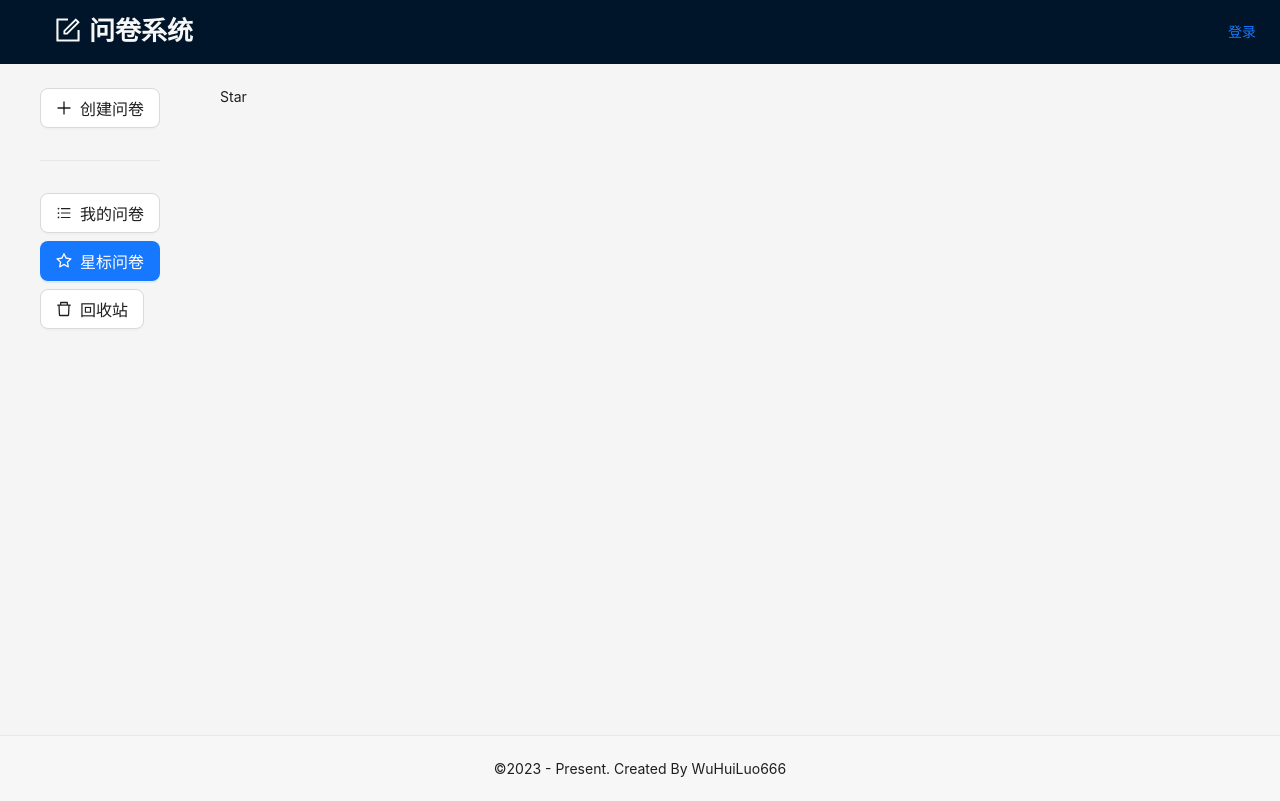
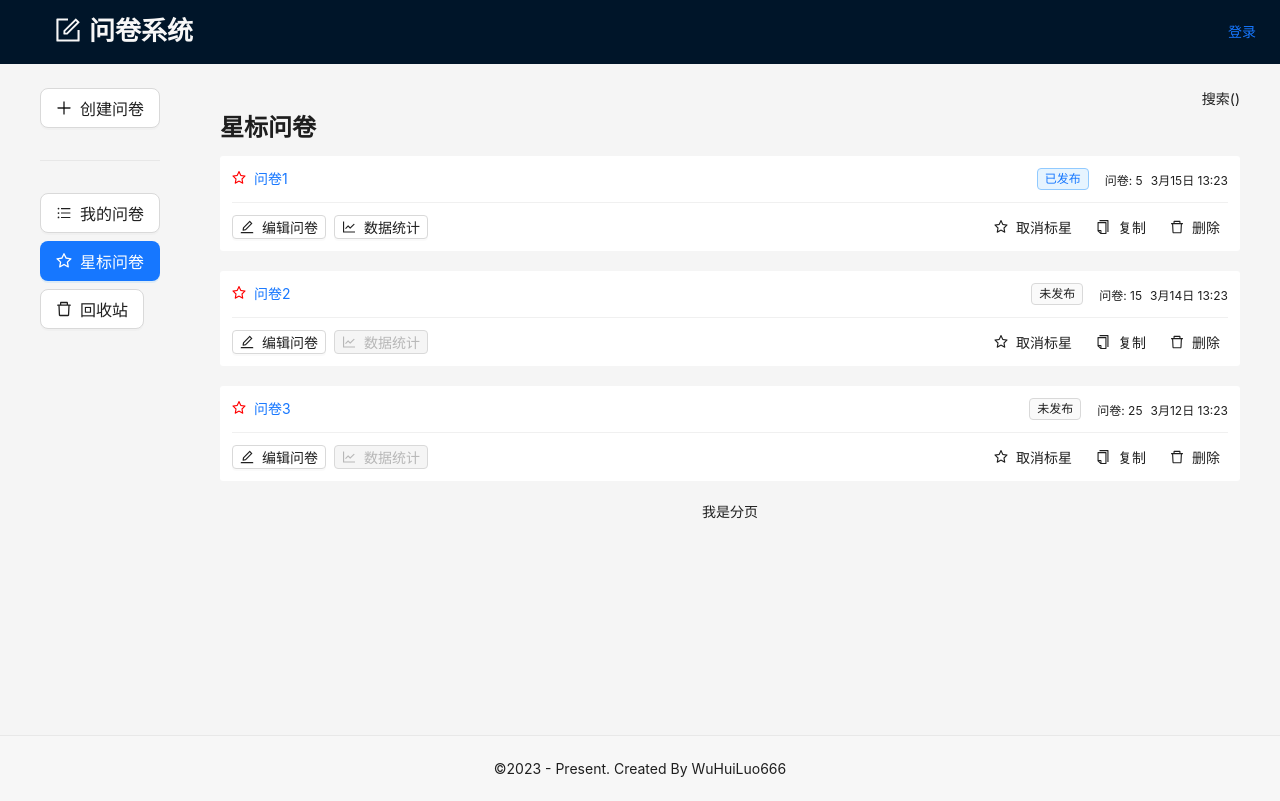
Before and after one commit to wuhuiluo666/questionnaire-FE, a React (Create React App) app: page /manage/star in a window 1280 px wide. Built offline with nearby package versions, Linux system fonts and the light colour scheme.

Commit message:
complete starList and style

```diff
--- a/src/pages/manage/List/List.tsx
+++ b/src/pages/manage/List/List.tsx
@@ -47,7 +47,7 @@ const List = () => {
     return <>
         <div className={styles.header}>
             <div className={styles.left}>
-                <Title level={3}></Title>
+                <Title level={3}>问卷列表</Title>
             </div>
             <div className={styles.right}>
                 (搜索)
@@ -56,7 +56,7 @@ const List = () => {
         <div>
             {/* 问卷列表 */}
             {
-                questionList.length > 0 && questionList?.map(question => {
+                questionList.length > 0 && questionList.map(question => {
                     const { _id } = question
                     return <QuestionCard key={_id} {...question} />
                 })
--- a/src/pages/manage/Star/Star.tsx
+++ b/src/pages/manage/Star/Star.tsx
@@ -1,8 +1,57 @@
-import React from 'react'
+import React, { useState } from 'react'
+import styles from '../common.module.scss'
+import { Empty, Typography } from 'antd'
+import QuestionCard from '../../../components/QuestionCard'
+
+const { Title } = Typography
+
+const mockList = [
+    {
+        _id: 'q1',
+        title: '问卷1',
+        isPublished: true,
+        isStar: true,
+        answerCount: 5,
+        createdAt: '3月15日 13:23'
+    },
+    {
+        _id: 'q2',
+        title: '问卷2',
+        isPublished: false,
+        isStar: true,
+        answerCount: 15,
+        createdAt: '3月14日 13:23'
+    },
+    {
+        _id: 'q3',
+        title: '问卷3',
+        isPublished: false,
+        isStar: true,
+        answerCount: 25,
+        createdAt: '3月12日 13:23'
+    },
+]
 
 const Star = () => {
+    const [starList, setStarList] = useState(mockList)
     return <>
-        Star
+        <div className={styles.header}>
+            <div className={styles.left}>
+                <Title level={3}>星标问卷</Title>
+            </div>
+            <div className={styles.right}>
+                搜索()
+            </div>
+        </div>
+        <div>
+            {
+                starList.length > 0 ? starList.map(star => {
+                    const { _id } = star
+                    return <QuestionCard key={_id} {...star} />
+                }) : <Empty description={"暂无数据"} />
+            }
+        </div>
+        <div className={styles.footer}>我是分页</div>
     </>
 }
 
```
